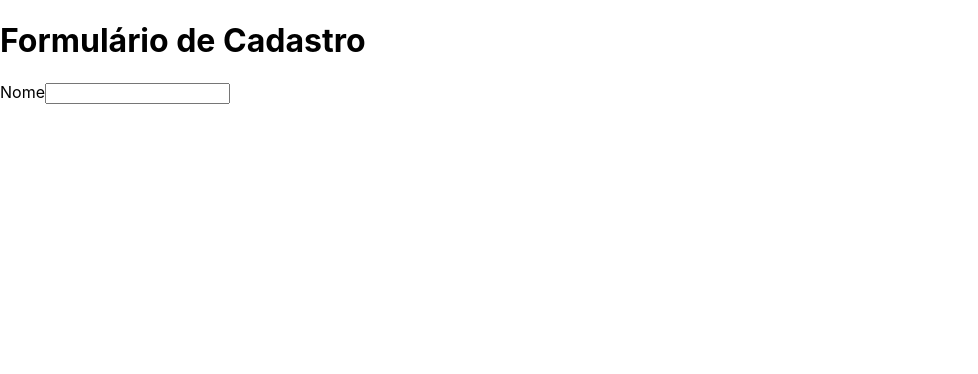
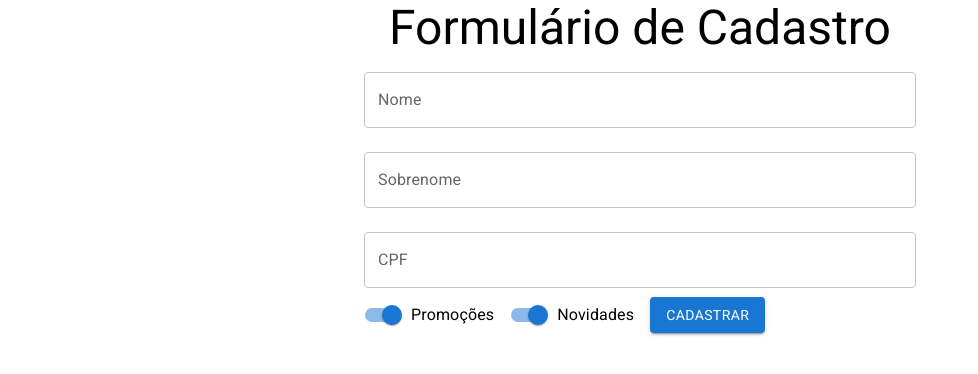
Before and after one commit to lucas-souzar/form-react-material-ui, a React (Create React App) app: page / in a window 1280 px wide. Shown: the top 374 px of the page, without its empty margins (0-978 px from the left). Built offline with nearby package versions, Linux system fonts and the light colour scheme.

Commit message:
feat: add form based on materia uil and typography config

```diff
--- a/package.json
+++ b/package.json
@@ -5,6 +5,7 @@
   "dependencies": {
     "@emotion/react": "^11.4.1",
     "@emotion/styled": "^11.3.0",
+    "@fontsource/roboto": "^4.5.1",
     "@material-ui/core": "^5.0.0-beta.5",
     "@testing-library/jest-dom": "^5.11.4",
     "@testing-library/react": "^11.1.0",
--- a/src/App.tsx
+++ b/src/App.tsx
@@ -1,12 +1,19 @@
+import { Container, Typography } from "@material-ui/core";
+import "@fontsource/roboto";
+
+import RegistrationForm from "./components/RegistrationForm/RegistrationForm";
+
 import "./App.css";
-import RegistrationForm from "./components/RegistrationForm/RegistrationForm";
 
 function App() {
   return (
-    <>
-      <h1>Formulário de Cadastro</h1>
+    <Container component="article" maxWidth="sm">
+      <Typography variant="h3" component="h1" align="center">
+        Formulário de Cadastro
+      </Typography>
+
       <RegistrationForm />
-    </>
+    </Container>
   );
 }
 
--- a/src/components/RegistrationForm/RegistrationForm.tsx
+++ b/src/components/RegistrationForm/RegistrationForm.tsx
@@ -1,8 +1,44 @@
+import { Button, FormControlLabel, Switch, TextField } from "@material-ui/core";
+
 function RegistrationForm() {
   return (
     <form>
-      <label htmlFor="name">Nome</label>
-      <input type="text" name="name" id="name" />
+      <TextField
+        id="name"
+        label="Nome"
+        variant="outlined"
+        margin="normal"
+        fullWidth
+      />
+      <TextField
+        id="lastName"
+        label="Sobrenome"
+        variant="outlined"
+        margin="normal"
+        fullWidth
+      />
+      <TextField
+        id="cpf"
+        label="CPF"
+        placeholder="000.000.000-00"
+        variant="outlined"
+        margin="normal"
+        fullWidth
+      />
+
+      <FormControlLabel
+        label="Promoções"
+        control={<Switch name="promotions" color="primary" defaultChecked />}
+      />
+
+      <FormControlLabel
+        label="Novidades"
+        control={<Switch name="news" color="primary" defaultChecked />}
+      />
+
+      <Button variant="contained" color="primary">
+        Cadastrar
+      </Button>
     </form>
   );
 }
```
Also changed, not shown: 1 other file (tests, documents, lock files or other folders).
